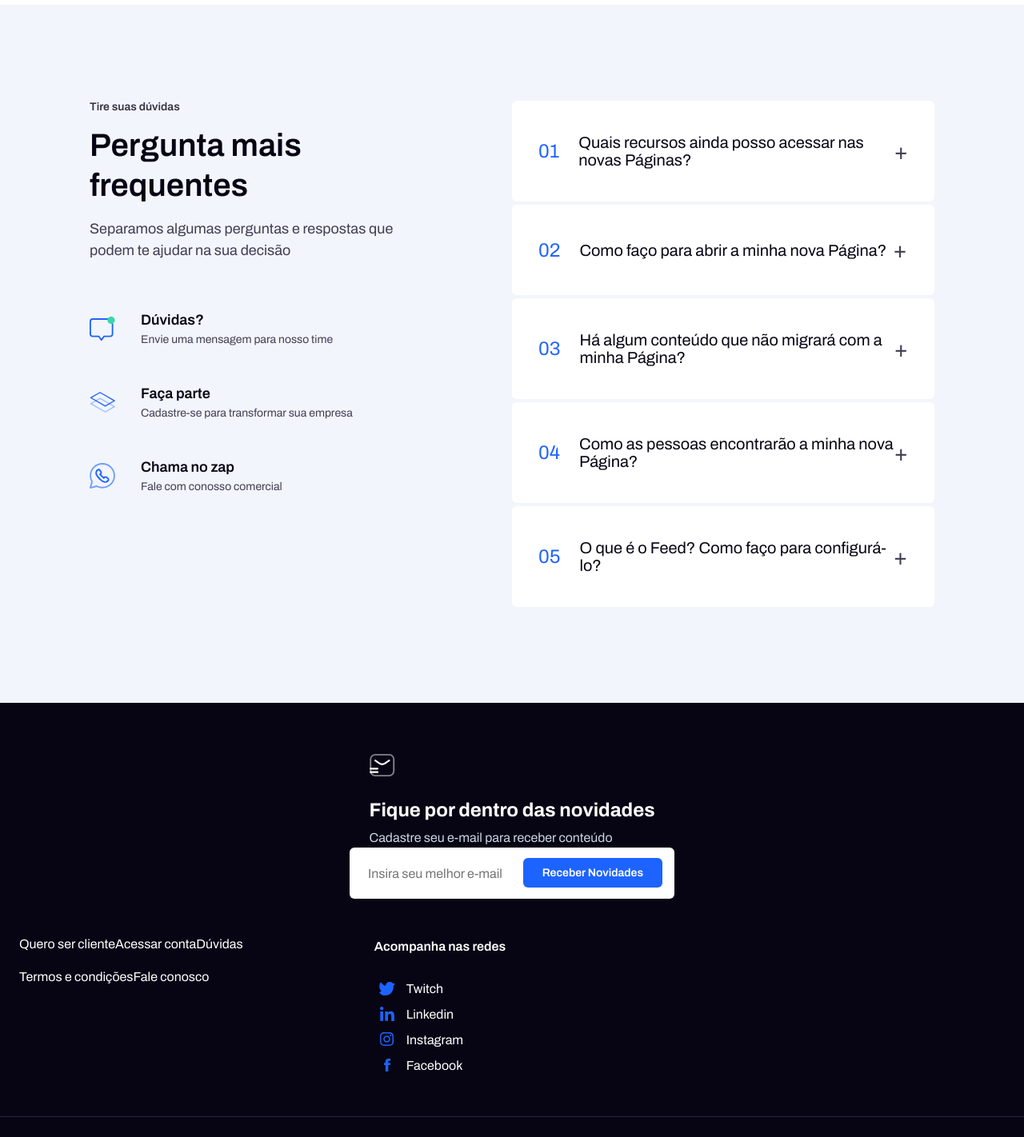
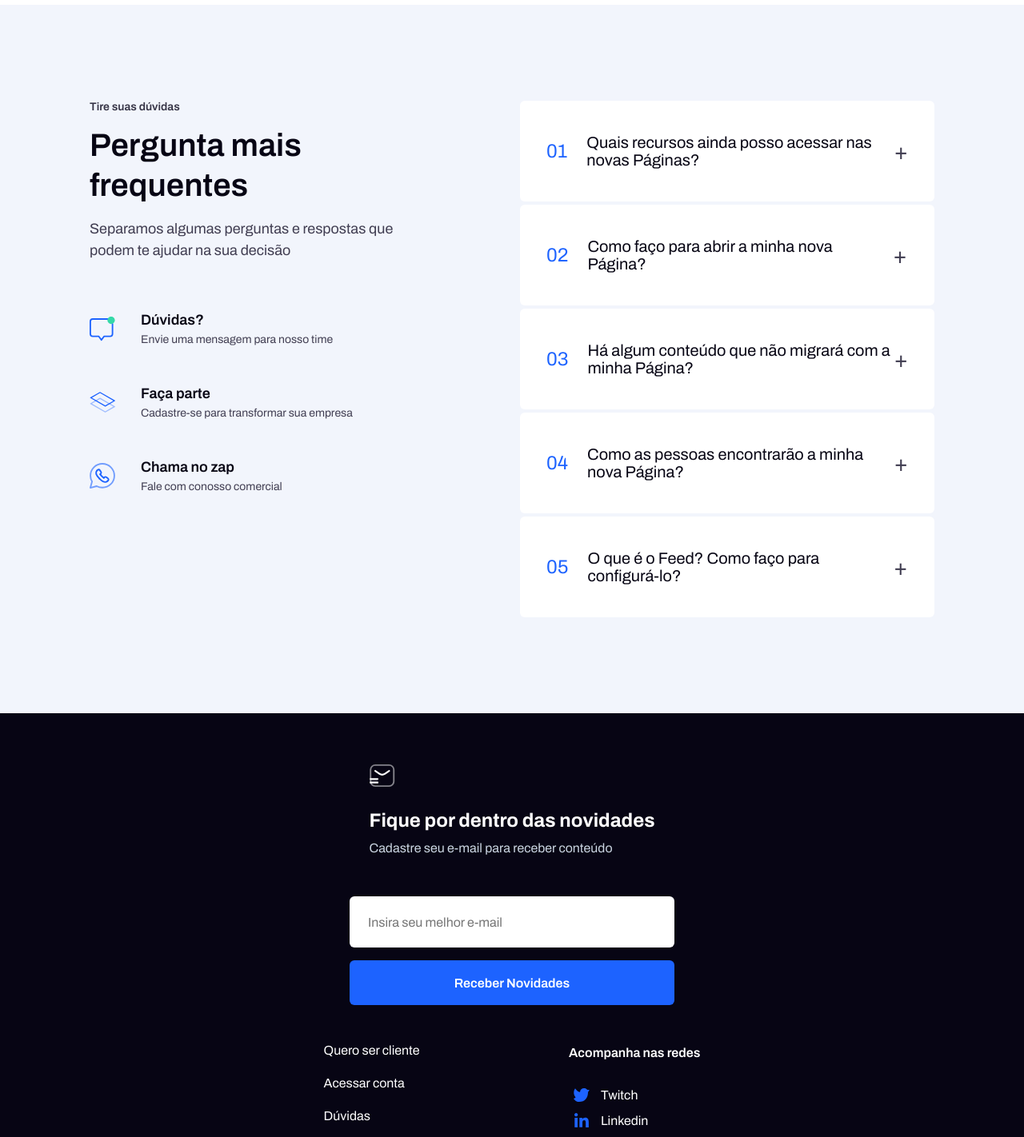
Before and after one commit to Thiagosmp/insany-challenge, a Next.js app in the folder insany-challenge/: page / in a window 1280 px wide. Shown: the part 4700-6122 px from the top of the page at 80% size. Built offline with nearby package versions, Linux system fonts and the light colour scheme; no server answers.

Commit message:
feat: Refatoração de estilos nos componentes Footer, SectionWrapper e QuestionFrequentExpand, com melhorias de responsividade e ajustes de layout.

```diff
--- a/insany-challenge/src/app/(public)/page.tsx
+++ b/insany-challenge/src/app/(public)/page.tsx
@@ -2,7 +2,7 @@
 
 import Header from "@/components/Header/Header";
 import Footer from "@/components/Footer/Footer";
-import { Advantages, AdvantagesBanner, AdvantagesExclusive, ContentContactButton, ContentHeroWrapper, ContentMainWrapper, QuestionsFrequently } from "./styles";
+import { Advantages, AdvantagesBanner, AdvantagesExclusive, ContentContactButton, ContentHeroWrapper, ContentMainWrapper, Division, QuestionsFrequently, SectionWrapperContactButton, SectionWrapperQuestion } from "./styles";
 import Image from "next/image";
 import FormRegister from "@/components/FormRegister/FormRegister";
 import SectionWrapper from "@/components/SectionWrapper/SectionWrapper";
@@ -276,7 +276,7 @@ export default function Home() {
         </AdvantagesBanner>
       </Advantages>
 
-      <SectionWrapper>
+      <SectionWrapperContactButton>
         <ContentContactButton>
           <div>
             <Image src="/icons/icon-dolar.svg" alt="icon dolar" width={64} height={64} />
@@ -292,9 +292,11 @@ export default function Home() {
             <Button>Fale conosco</Button>
           </div>
         </ContentContactButton>
-      </SectionWrapper>
+      </SectionWrapperContactButton>
 
-      <SectionWrapper background={theme.colors.neutralGray01}>
+      <Division />
+
+      <SectionWrapperQuestion>
         <QuestionsFrequently>
           <div className="contentQuestions">
             <div className="title">
@@ -302,6 +304,7 @@ export default function Home() {
               <h2>Pergunta mais frequentes</h2>
               <span>Separamos algumas perguntas e respostas que podem te ajudar na sua decisão</span>
             </div>
+            <div className="alignQuestions">
               <div className="contactQuestions">
                 <Image src="/icons/doubts.svg" alt="icon doubts" width={32} height={32} />
                 <div>
@@ -324,9 +327,10 @@ export default function Home() {
                 </div>
               </div>
             </div>
+          </div>
         </QuestionsFrequently>
         <QuestionFrequentExpand/>
-      </SectionWrapper>
+      </SectionWrapperQuestion>
 
       <Footer />
     </>
--- a/insany-challenge/src/app/(public)/styles.ts
+++ b/insany-challenge/src/app/(public)/styles.ts
@@ -242,12 +242,13 @@ export const ContentContactButton = styled.div`
   justify-content: center;
   align-items: center;
   width: 100%;
-  gap: 95px;
-  margin-bottom: 120px;
+  gap: 56px;
+  margin: 64px 0;
+  flex-direction: column;
 
   .division {
-    width: 4px;
-    height: 100%;
+    height: 4px;
+    width: 100%;
     background-color: ${(props) => props.theme.colors.neutralGrayOpacity};
   }
 
@@ -271,11 +272,16 @@ export const ContentContactButton = styled.div`
       color: ${(props) => props.theme.colors.neutralDark200};
       line-height: 1.5;
       margin-top: 8px;
+      text-align: center;
     }
 
     Button {
       padding: 16px 56px;
       margin-top: 32px;
+    }
+
+    @media ( width > 1024px) {
+      text-align: start;
     }
   }
 
@@ -292,25 +298,72 @@ export const ContentContactButton = styled.div`
       }
     }
   }
+
+  @media ( width > 1024px) {
+    flex-direction: row;
+    margin: 0 0 120px 0;
+    gap: 95px;
+
+    .division {
+      width: 4px;
+      height: 100%;
+      background-color: ${(props) => props.theme.colors.neutralGrayOpacity};
+    }
+  }
 `;
 
+export const SectionWrapperContactButton = styled.div`
+  display: flex;
+  flex-direction: column;
+  width: 100%;
+  padding: 0 24px;
+  background: ${(props) => props.theme.colors.white};
+  gap: 20px;
+
+  @media ( width > 1024px ){
+    padding: 120px 112px 0 112px;
+    flex-direction: row;
+    justify-content: space-between;
+    background: ${(props) => props.theme.colors.white};
+  }
+`;
+
+export const SectionWrapperQuestion = styled.div`
+  display: flex;
+  flex-direction: column;
+  width: 100%;
+  padding: 0 24px;
+  background: ${(props) => props.theme.colors.white};
+  gap: 20px;
+
+  @media ( width > 1024px ){
+    padding: 120px 112px 0 112px;
+    flex-direction: row;
+    justify-content: space-between;
+    background: ${(props) => props.theme.colors.neutralGray01};
+  }
+`;
+
+
 export const QuestionsFrequently = styled.div`
-  display: flex;
   height: 500px;
   width: 100%;
   display: flex;
+  flex-direction: column;
 
   .contentQuestions {
     display: flex;
     flex-direction: column;
     gap: 44px;
+    align-items: center;
 
     .title {
       display: flex;
       flex-direction: column;
       gap: 16px;
       margin-bottom: 16px;
-      width: 400px;
+
+      text-align: center;
 
       p {
         font-size: 0.875rem;
@@ -319,20 +372,29 @@ export const QuestionsFrequently = styled.div`
       }
 
       h2 {
-        font-size: 2.5rem;
+        font-size: 1.5rem;
         color: ${(props) => props.theme.colors.neutralDark800};
         font-weight: 600;
         line-height: 1.25;
       }
 
       span {
-        font-size: 1.125rem;
+        font-size: 1rem;
         color: ${(props) => props.theme.colors.neutralDark200};
         line-height: 1.5;
       }
     }
 
+    .alignQuestions {
+      display: flex;
+      justify-content: center;
+      flex-direction: column;
+      align-items: center;
+      width: 260px;
+      gap: 44px;
+
       .contactQuestions {
+        width: 100%;
         display: flex;
         gap: 32px;
         align-items: center;
@@ -351,4 +413,40 @@ export const QuestionsFrequently = styled.div`
         }
       }
     }
+
+
+    @media ( width > 1024px) {
+      .title {
+        text-align: start;
+        width: 400px;
+
+        h2 {
+          font-size: 2.5rem;
+        }
+
+        span {
+          font-size: 1.125rem;
+        }
+      }
+
+      .alignQuestions {
+        width: auto;
+        align-items: start;
+      }
+    }
+  }
+
+  @media ( width > 1024px) {
+    .contentQuestions {
+      align-items: start;
+    }
+  }
 `;
+
+export const Division = styled.div`
+  @media ( max-width : 1024px) {
+    width: 100%;
+    height: 64px;
+    background-color: ${(props) => props.theme.colors.neutralGray01};
+  }
+`;
--- a/insany-challenge/src/components/Footer/styles.ts
+++ b/insany-challenge/src/components/Footer/styles.ts
@@ -20,6 +20,7 @@ export const ContainerFooter = styled.div`
 
   @media ( width >= 1480px ) {
     display: flex;
+    flex-direction: row;
     justify-content: space-between;
     padding: 120px 0;
   }
@@ -78,7 +79,7 @@ export const EmailWrapper = styled.div`
   gap: 16px;
   margin-top: 48px;
 
-  @media ( max-width : 680px ) {
+  @media ( max-width : 1479px ) {
     button {
       height: 56px;
       width: 100%;
@@ -86,7 +87,7 @@ export const EmailWrapper = styled.div`
     }
   }
 
-  @media ( width >= 1200px ) {
+  @media ( width >= 1480px ) {
     display: block;
     position: relative;
     margin-top: 0;
@@ -120,6 +121,12 @@ export const LinksFooter = styled.div`
   gap: 24px;
   color: ${(props) => props.theme.colors.white};
   font-size: 1rem;
+
+  div {
+    display: flex;
+    flex-direction: column;
+    gap: 24px;
+  }
 
   a {
     text-decoration: none;
@@ -198,8 +205,16 @@ export const LinksAlign = styled.div`
   flex-direction: column;
   margin-top: 48px;
 
-  @media ( width > 680px ) {
+  @media ( min-width : 680px ) and ( max-width : 1479px) {
     flex-direction: row;
+    justify-content: center;
+  }
+
+  @media ( width >= 1480px ) {
+    display: flex;
+    flex-direction: row;
+    gap: 120px;
+    margin-top: 0;
   }
 `;
 
@@ -253,7 +268,7 @@ export const Copy = styled.div`
     }
   }
 
-  @media ( width > 680px ) {
+  @media ( width >= 1480px ) {
     display: flex;
     flex-direction: row;
     height: 135px;
--- a/insany-challenge/src/components/QuestionFrequentExpand/styles.ts
+++ b/insany-challenge/src/components/QuestionFrequentExpand/styles.ts
@@ -16,6 +16,7 @@ export const ContentQuestionExpand = styled.div`
       justify-content: space-between;
       align-items: center;
       padding: 41px 33px;
+      border-bottom: 1px solid ${(props) => props.theme.colors.neutralGrayOpacity};
 
       div {
         display: flex;
@@ -49,8 +50,13 @@ export const ContentQuestionExpand = styled.div`
           color: ${(props) => props.theme.colors.primary};
         }
       }
+
+      @media ( width > 1024px) {
+        border-bottom: none;
+      }
     }
-}`;
+  }
+`;
 
 export const Response = styled.div<{ $active?: boolean }>`
   display: ${({ $active }) => ($active ? "block" : "none")};
--- a/insany-challenge/src/components/SectionWrapper/styles.ts
+++ b/insany-challenge/src/components/SectionWrapper/styles.ts
@@ -3,9 +3,9 @@ import styled from "styled-components";
 
 export const SectionContent = styled.section<{ $background?: string }>`
   display: flex;
-  justify-content: space-between;
+  flex-direction: column;
   width: 100%;
-  padding: 120px 112px 0 112px;
+  padding: 0 24px;
   background: ${(props) => props.$background ?? props.theme.colors.background};
 
   .contentSolutionCustomized {
@@ -176,6 +176,12 @@ export const SectionContent = styled.section<{ $background?: string }>`
         }
       }
     }
+
+  @media ( width > 1024px ){
+    padding: 120px 112px 0 112px;
+    flex-direction: row;
+    justify-content: space-between;
+  }
 `;
 
 export const ContentFeatures = styled.section`
```
Lines whose indentation alone changed are shown as unchanged.
